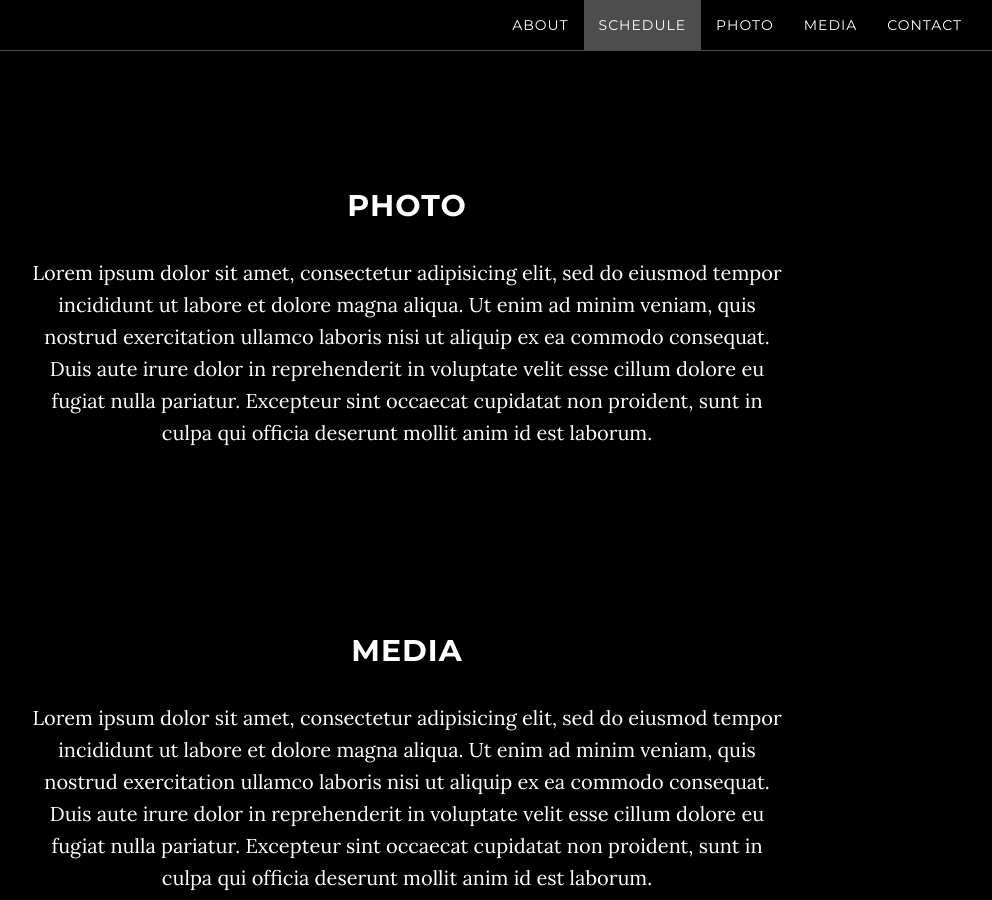
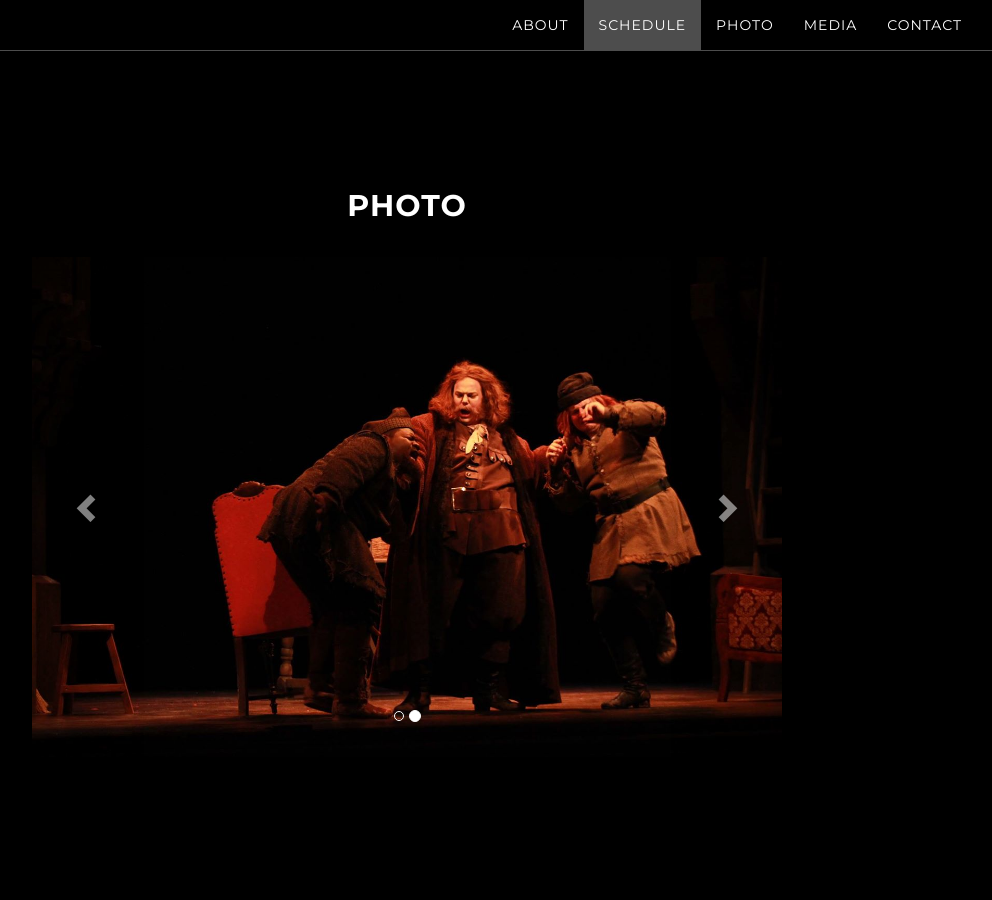
Before and after one commit to ericdelagrange/ericdelagrange.github.io, a Jekyll site: the page built from index.html, in a window 1280 px wide and 900 px high, scrolled down 1978 px. Shown: the whole window, without its empty margins (233-1225 px from the left). Built offline with Jekyll 4.4.1, drawn with Linux system fonts in a browser that asks for light colours.

Commit message:
add sample image carousel

```diff
--- a/_includes/photo.html
+++ b/_includes/photo.html
@@ -3,12 +3,33 @@
     <div class="row">
         <div class="col-lg-8 col-lg-offset-2">
             <h2>Photo</h2>
-            <p>Lorem ipsum dolor sit amet, consectetur adipisicing elit, sed do eiusmod
-            tempor incididunt ut labore et dolore magna aliqua. Ut enim ad minim veniam,
-            quis nostrud exercitation ullamco laboris nisi ut aliquip ex ea commodo
-            consequat. Duis aute irure dolor in reprehenderit in voluptate velit esse
-            cillum dolore eu fugiat nulla pariatur. Excepteur sint occaecat cupidatat non
-            proident, sunt in culpa qui officia deserunt mollit anim id est laborum.</p>
+            <div id="carousel-example-generic" class="carousel slide" data-ride="carousel">
+              <!-- Indicators -->
+              <ol class="carousel-indicators">
+                <li data-target="#carousel-example-generic" data-slide-to="0" class="active"></li>
+                <li data-target="#carousel-example-generic" data-slide-to="1"></li>
+              </ol>
+
+              <!-- Wrapper for slides -->
+              <div class="carousel-inner" role="listbox">
+                <div class="item active">
+                  <img src="/img/headshot.jpg" alt="">
+                </div>
+                <div class="item">
+                  <img src="/img/falstaff.jpg" alt="">
+                </div>
+              </div>
+
+              <!-- Controls -->
+              <a class="left carousel-control" href="#carousel-example-generic" role="button" data-slide="prev">
+                <span class="glyphicon glyphicon-chevron-left" aria-hidden="true"></span>
+                <span class="sr-only">Previous</span>
+              </a>
+              <a class="right carousel-control" href="#carousel-example-generic" role="button" data-slide="next">
+                <span class="glyphicon glyphicon-chevron-right" aria-hidden="true"></span>
+                <span class="sr-only">Next</span>
+              </a>
+            </div>
         </div>
     </div>
 </section>
```
Also changed, not shown: fonts/glyphicons-halflings-regular.ttf (added), fonts/glyphicons-halflings-regular.woff (added), fonts/glyphicons-halflings-regular.woff2 (added), img/falstaff.jpg (added), img/headshot2.jpg (added), 2 other files.
